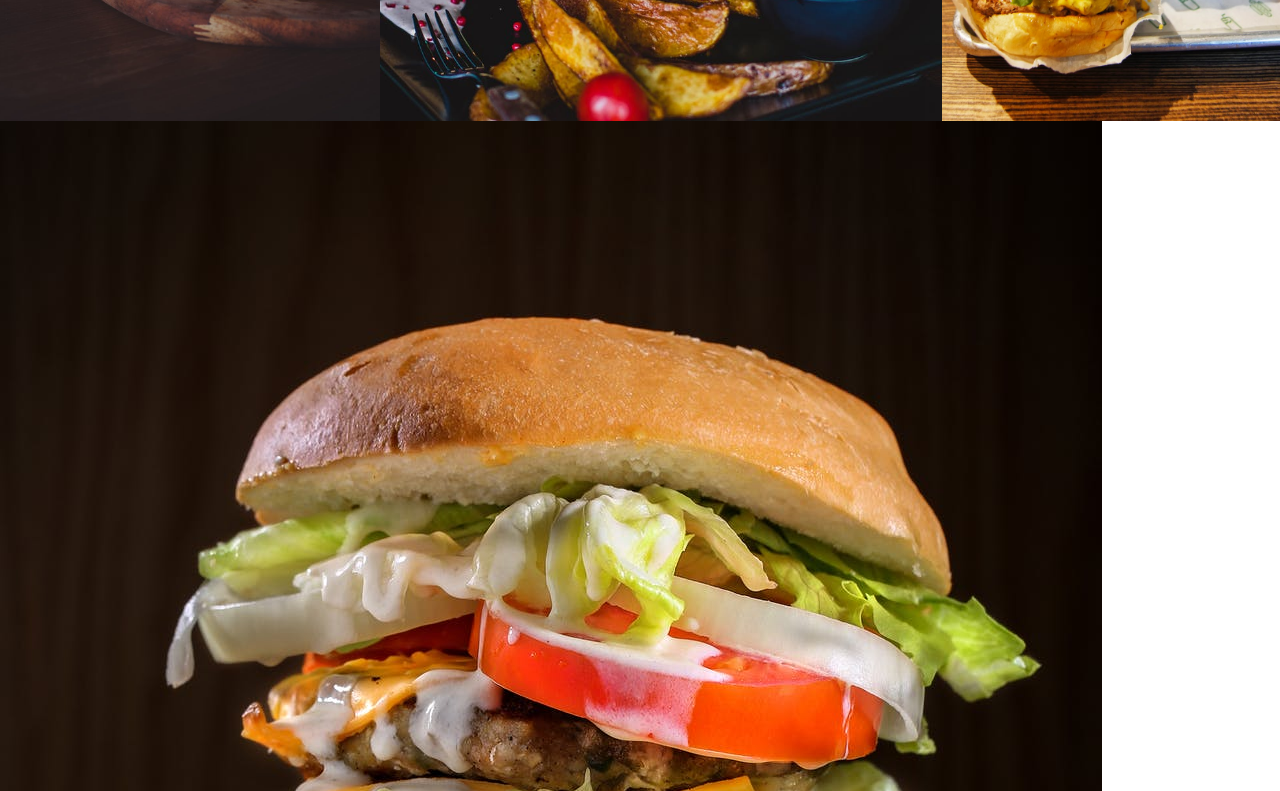
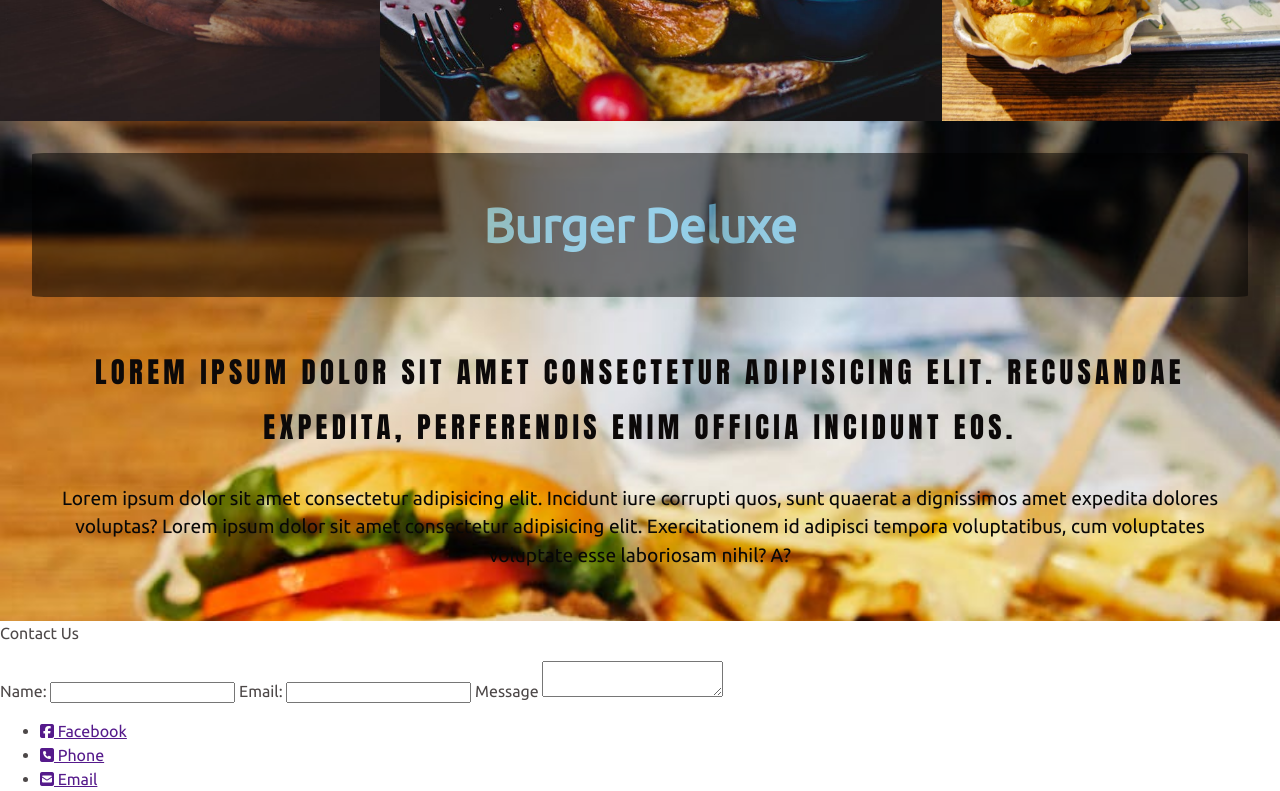
Before and after one commit to CarlstonG/Projects, a website: page DIR/index.html in a window 1280 px wide. Shown: the part 1191-1982 px from the top of the page. Drawn offline with Linux system fonts and the light colour scheme; a web font is replaced by a local one.

Commit message:
2nd Revision

```diff
--- a/DIR/index.html
+++ b/DIR/index.html
@@ -6,7 +6,7 @@
     <link rel="stylesheet" href="css/main.css">
     <script src="https://kit.fontawesome.com/0975e97bf5.js"></script>
     <link href="https://fonts.googleapis.com/css?family=Baloo+Thambi+2&display=swap" rel="stylesheet">
-    <title>Carlston G.</title>
+    <title>Burger Deluxe</title>
 </head>
 <body>
     <div class="hero">
@@ -26,14 +26,14 @@
     </div>
 </section>
 <section class="about-us">
- <img src="img/burger-left.jpeg" alt="aboutburgerdeluxe">
  <h1>Burger Deluxe</h1>
  <h2>Lorem ipsum dolor sit amet consectetur adipisicing elit. Recusandae expedita, perferendis enim officia incidunt eos.</h2>
 <div class="about-content">
-    <p>Lorem ipsum dolor sit amet consectetur adipisicing elit. Incidunt iure corrupti quos, sunt quaerat a dignissimos amet expedita dolores voluptas?</p>
-    <p>Lorem ipsum dolor sit amet consectetur adipisicing elit. Voluptatum adipisci laboriosam sit vel, eligendi amet tenetur quas expedita accusantium. Tempore?</p>
+    <p>Lorem ipsum dolor sit amet consectetur adipisicing elit. Incidunt iure corrupti quos, sunt quaerat a dignissimos amet expedita dolores voluptas? Lorem ipsum dolor sit amet consectetur adipisicing elit. Exercitationem id adipisci tempora voluptatibus, cum voluptates voluptate esse laboriosam nihil? A?
+    </p>
+
 </div>
-
+</section>
 <section class="contact-us">
     <p>Contact Us</p>
     <form action="">
@@ -61,7 +61,7 @@
            <p class="copyright">&copy;2020 Carl Creatives</p>
        </div>
     </div>
-</section>
+
 </section>
 </body>
 </html>
--- a/package.json
+++ b/package.json
@@ -11,7 +11,7 @@
   "devDependencies": {},
   "scripts": {
     "sass": "node-sass -w scss/ -o DIR/css/ --recursive",
-    "deploy": "gh-pages -d dist"
+    "deploy": "gh-pages -d DIR"
   },
   "author": "Carlston G",
   "license": "MIT"
--- a/scss/main.scss
+++ b/scss/main.scss
@@ -2,3 +2,4 @@
 @import 'modules/config';
 @import 'modules/layouts';
 @import 'partials/configs';
+@import 'partials/about'
--- /dev/null
+++ b/scss/partials/_about.scss
@@ -0,0 +1,51 @@
+.about-us {
+    background-image: url(../img/burger-right.jpeg);
+    display: grid;
+    grid-template-rows: 1fr;
+    background-repeat: no-repeat;
+    background-position: center;
+    background-size: cover;
+    align-items: center;
+    padding: 2em;
+    text-align: center;
+    opacity: 1;
+    z-index: -1;
+
+h1 {
+    padding: 1em;
+    color: $accent;
+    background: black;
+    border-radius: 1%;
+    opacity: 0.5;
+}
+
+
+
+    h2 {
+        font-family: 'Anton', sans-serif;
+        font-size: 1.8rem;
+        color: rgb(12, 9, 9);
+        line-height: 1.9;
+        text-align: center;
+        font-weight: 300;
+
+
+}
+
+p {
+
+    color: $black;
+    font-size: 1.2em;
+
+
+}
+
+p:hover {
+    border: 2px solid white;
+
+
+}
+
+
+
+}
--- a/scss/partials/_configs.scss
+++ b/scss/partials/_configs.scss
@@ -1,3 +1,32 @@
 @import 'base';
 @import 'content';
 @import 'welcome';
+@import 'about';
+
+@keyframes moveToleft {
+    // start from right
+     0% {
+         transform: translateX(120px);
+    //blurred first
+         opacity: 0;
+     }
+     // ends to left
+     100% {
+         transform: translateX(0);
+
+         opacity: 1;
+     }
+ }
+
+ @keyframes moveToRight {
+ //from left
+ 0% {
+     transform: translateY(200px);
+     opacity: 0;
+ }
+ 100% {
+     transform: translateY(0);
+     opacity: 1;
+ }
+
+ }
--- a/scss/partials/_welcome.scss
+++ b/scss/partials/_welcome.scss
@@ -15,6 +15,8 @@ h1 {
      line-height: 1.9;
      text-align: center;
      font-weight: 300;
+     animation: moveToleft;
+     animation-duration: 1.3s;
 
 span {
     color:$accent;
@@ -22,6 +24,8 @@ span {
     letter-spacing: $letter-space;
     font-size: 6rem;
     display: block;
+    animation: moveToRight;
+    animation-duration: 1.3s;
 }
 
 &::before,
```
Also changed, not shown: DIR/css/main.css.
